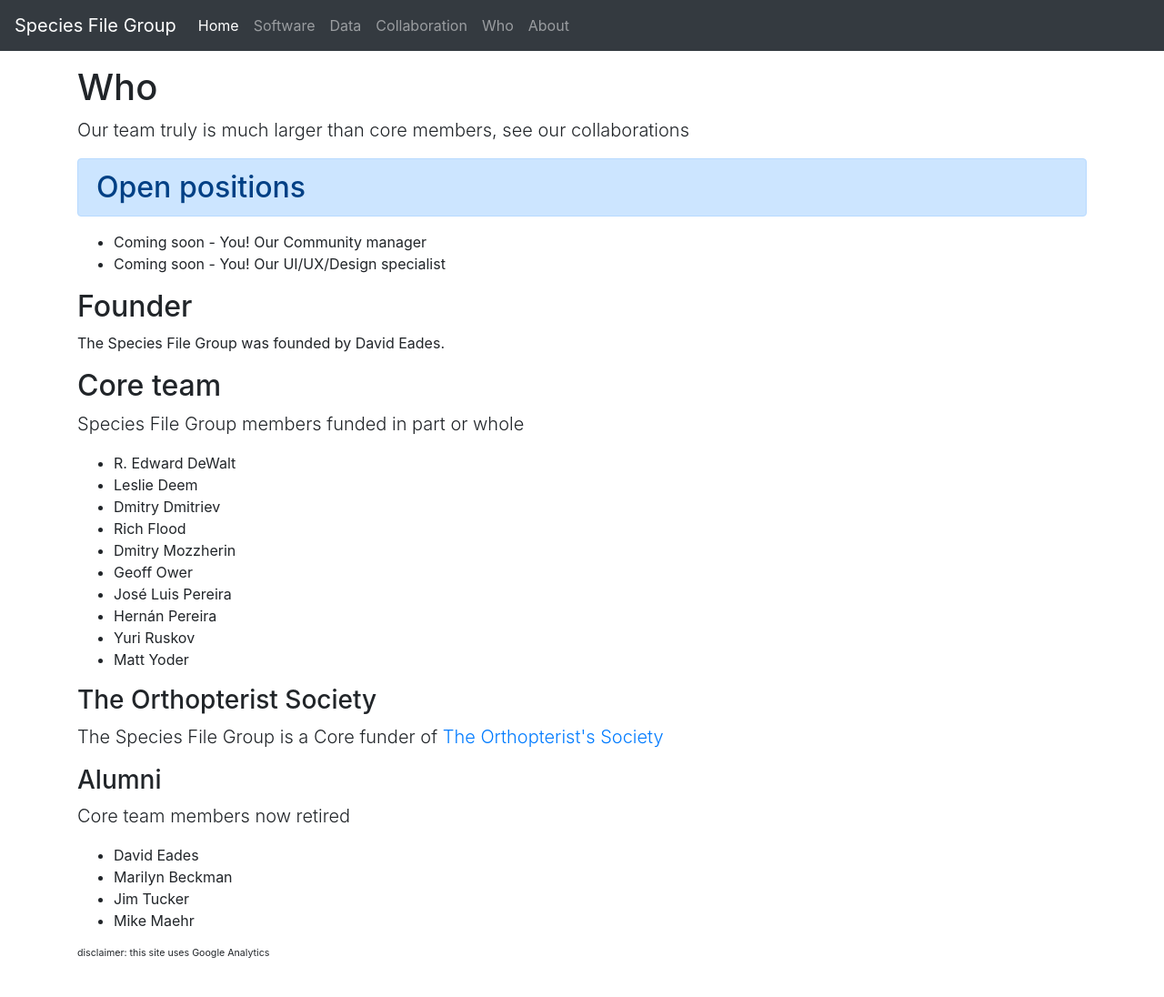
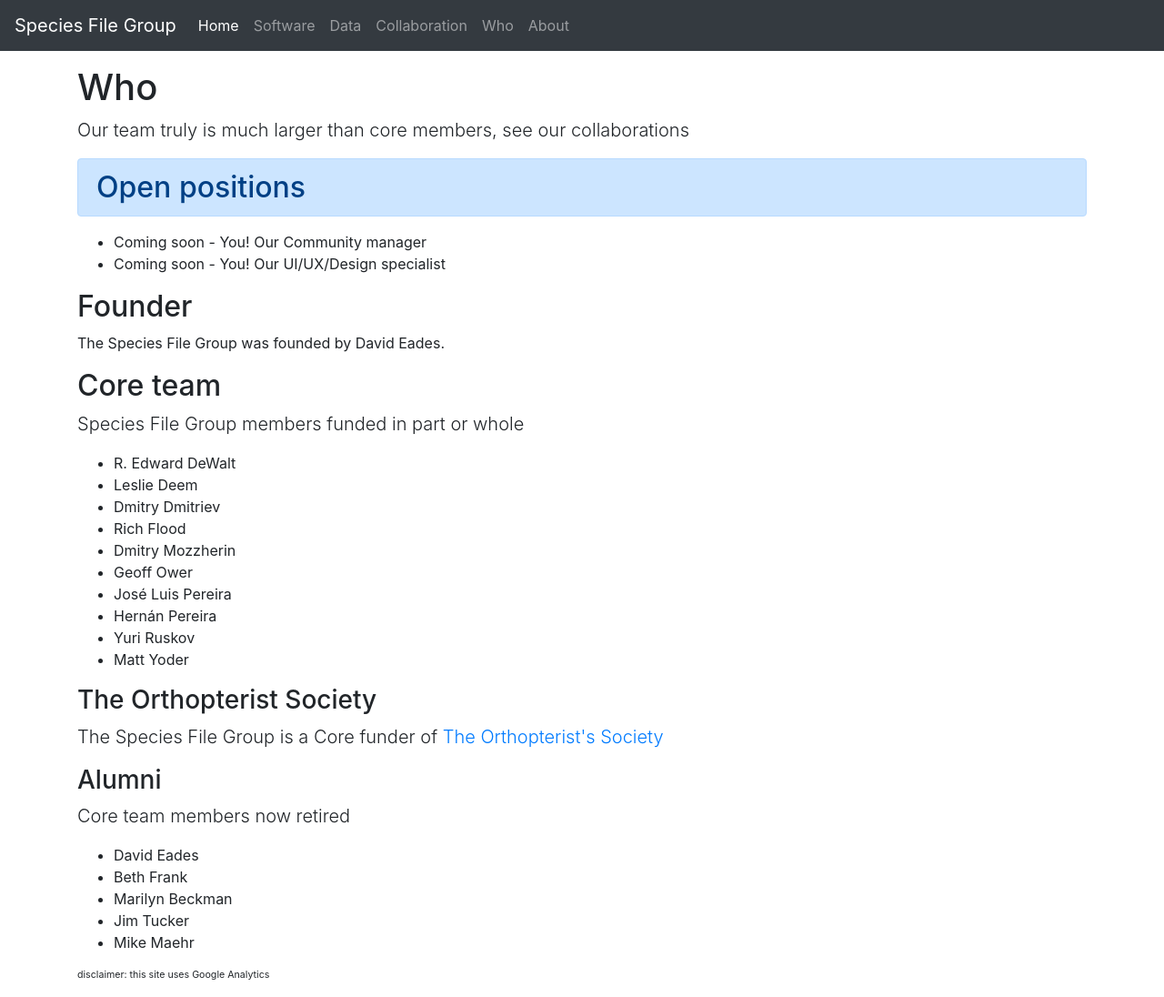
Before and after one commit to pnhogan/speciesfilegroup.github.io, a Jekyll site: the page built from who.html, in a window 1280 px wide and 1096 px high. Shown: the whole window at 91% size. Built offline with Jekyll 4.4.1, drawn with Linux system fonts in a browser that asks for light colours.

Commit message:
Update who.html

```diff
--- a/who.html
+++ b/who.html
@@ -40,6 +40,7 @@
 <p class="lead"> Core team members now retired </p>
 <ul>
   <li> David Eades </li>
+  <li> Beth Frank </li>
   <li> Marilyn Beckman </li>
   <li> Jim Tucker </li>
   <li> Mike Maehr</li>
```
